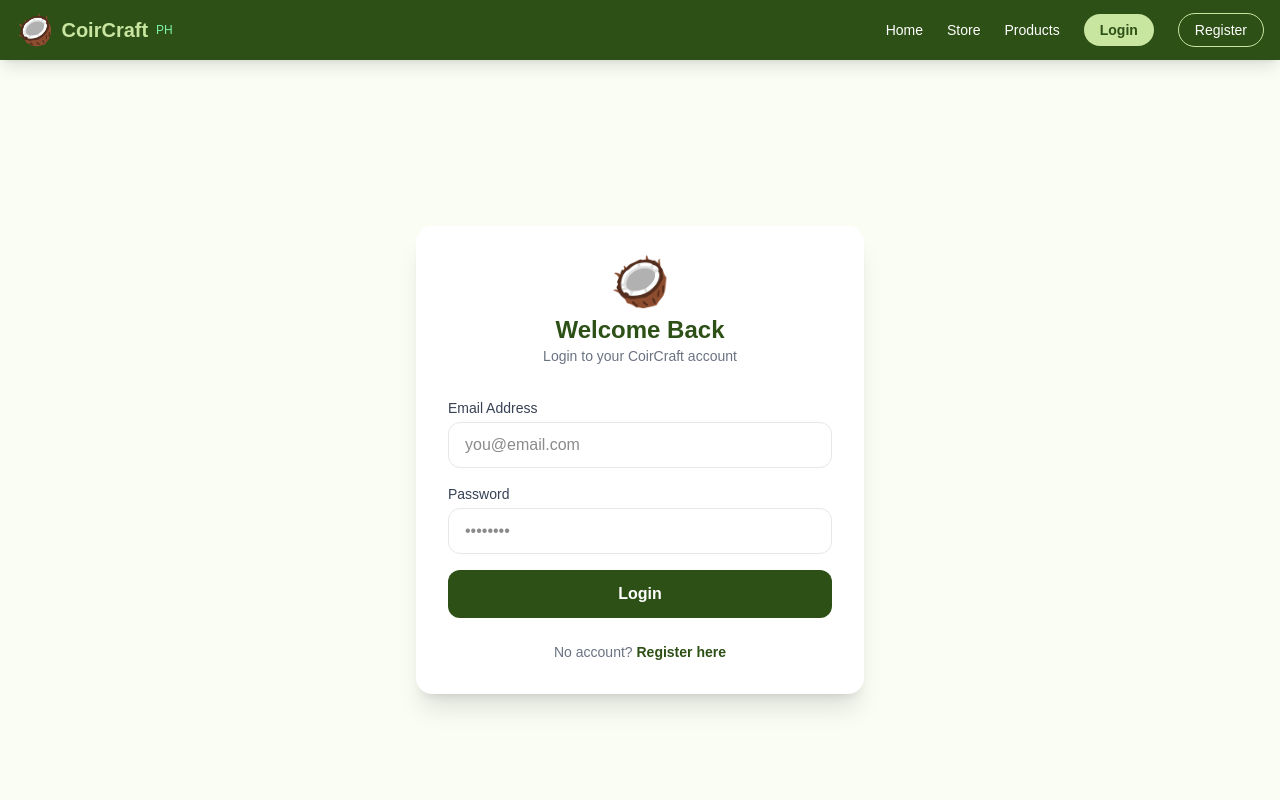
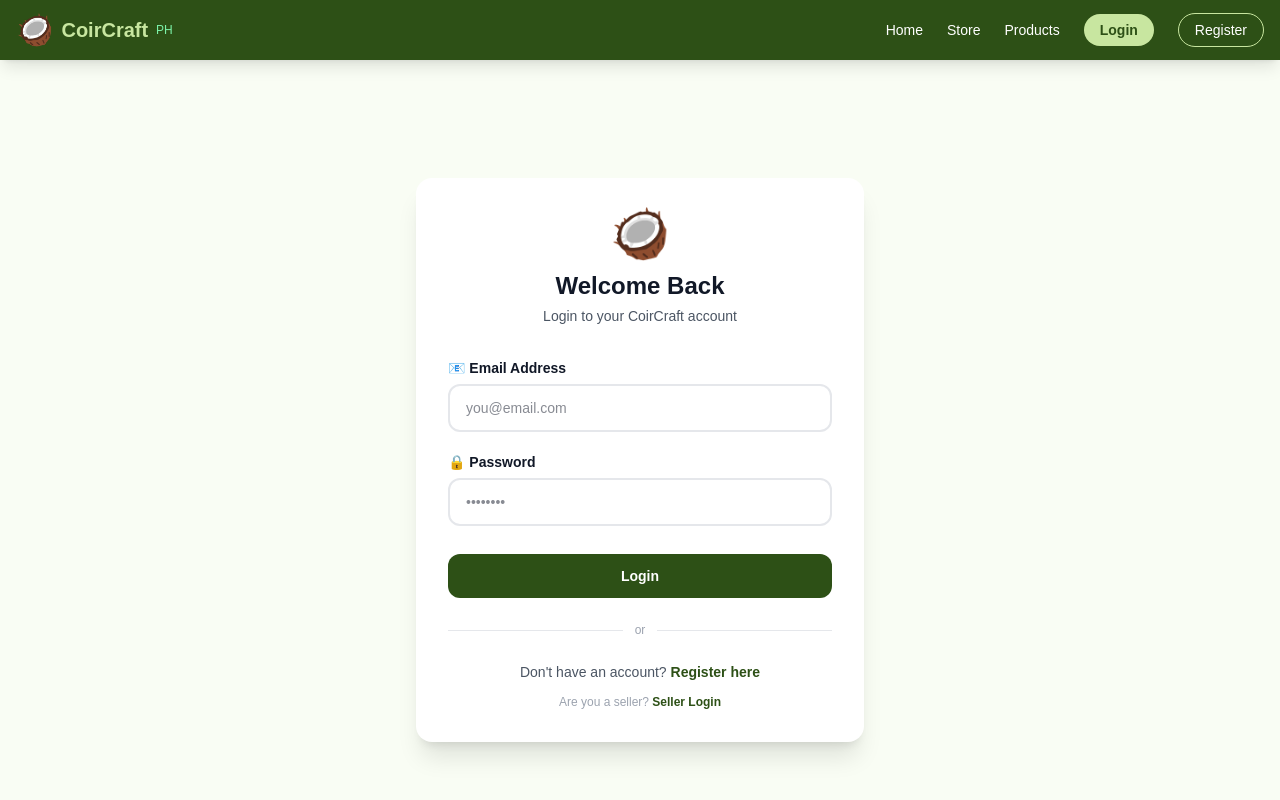
Before and after one commit to JJVR06/COCONUT-COIR, a Next.js app: page /login in a window 1280 px wide. Shown: the top 800 px of the page. Built offline with nearby package versions, Linux system fonts and the light colour scheme.

Commit message:
fix input and text color on login and register

```diff
--- a/src/app/login/page.js
+++ b/src/app/login/page.js
@@ -32,37 +32,145 @@ export default function LoginPage() {
   return (
     <>
       <Navbar />
-      <main className="min-h-screen bg-[#f9fdf4] flex items-center justify-center py-16 px-4">
-        <div className="bg-white rounded-2xl shadow-xl p-8 w-full max-w-md">
+      <main
+        className="min-h-screen flex items-center justify-center py-16 px-4"
+        style={{ backgroundColor: "#f9fdf4" }}
+      >
+        <div
+          className="rounded-2xl shadow-xl p-8 w-full max-w-md"
+          style={{ backgroundColor: "#ffffff" }}
+        >
+          {/* Header */}
           <div className="text-center mb-8">
-            <div className="text-5xl mb-2">🥥</div>
-            <h1 className="text-2xl font-bold text-[#2D5016]">Welcome Back</h1>
-            <p className="text-gray-500 text-sm">Login to your CoirCraft account</p>
+            <div className="text-5xl mb-3">🥥</div>
+            <h1
+              className="text-2xl font-bold"
+              style={{ color: "#111827" }}
+            >
+              Welcome Back
+            </h1>
+            <p className="text-sm mt-1" style={{ color: "#4b5563" }}>
+              Login to your CoirCraft account
+            </p>
           </div>
-          {error && <p className="bg-red-50 text-red-600 text-sm p-3 rounded-lg mb-4">{error}</p>}
-          <form onSubmit={handleSubmit} className="space-y-4">
+
+          {/* Error */}
+          {error && (
+            <div
+              className="text-sm p-3 rounded-xl mb-5 border"
+              style={{
+                backgroundColor: "#fef2f2",
+                borderColor: "#fca5a5",
+                color: "#991b1b",
+              }}
+            >
+              ⚠️ {error}
+            </div>
+          )}
+
+          <form onSubmit={handleSubmit} className="space-y-5">
+            {/* Email */}
             <div>
-              <label className="block text-sm font-medium text-gray-700 mb-1">Email Address</label>
-              <input type="email" required value={form.email}
+              <label
+                className="block text-sm font-semibold mb-1.5"
+                style={{ color: "#111827" }}
+              >
+                📧 Email Address
+              </label>
+              <input
+                type="email"
+                required
+                value={form.email}
                 onChange={(e) => setForm({ ...form, email: e.target.value })}
-                className="w-full border border-gray-200 rounded-xl px-4 py-2.5 focus:outline-none focus:ring-2 focus:ring-[#2D5016]"
-                placeholder="you@email.com" />
+                placeholder="you@email.com"
+                className="w-full rounded-xl px-4 py-3 text-sm focus:outline-none transition"
+                style={{
+                  color: "#111827",
+                  backgroundColor: "#ffffff",
+                  border: "2px solid #e5e7eb",
+                }}
+                onFocus={(e) =>
+                  (e.target.style.border = "2px solid #2D5016")
+                }
+                onBlur={(e) =>
+                  (e.target.style.border = "2px solid #e5e7eb")
+                }
+              />
             </div>
+
+            {/* Password */}
             <div>
-              <label className="block text-sm font-medium text-gray-700 mb-1">Password</label>
-              <input type="password" required value={form.password}
-                onChange={(e) => setForm({ ...form, password: e.target.value })}
-                className="w-full border border-gray-200 rounded-xl px-4 py-2.5 focus:outline-none focus:ring-2 focus:ring-[#2D5016]"
-                placeholder="••••••••" />
+              <label
+                className="block text-sm font-semibold mb-1.5"
+                style={{ color: "#111827" }}
+              >
+                🔒 Password
+              </label>
+              <input
+                type="password"
+                required
+                value={form.password}
+                onChange={(e) =>
+                  setForm({ ...form, password: e.target.value })
+                }
+                placeholder="••••••••"
+                className="w-full rounded-xl px-4 py-3 text-sm focus:outline-none transition"
+                style={{
+                  color: "#111827",
+                  backgroundColor: "#ffffff",
+                  border: "2px solid #e5e7eb",
+                }}
+                onFocus={(e) =>
+                  (e.target.style.border = "2px solid #2D5016")
+                }
+                onBlur={(e) =>
+                  (e.target.style.border = "2px solid #e5e7eb")
+                }
+              />
             </div>
-            <button type="submit" disabled={loading}
-              className="w-full bg-[#2D5016] text-white py-3 rounded-xl font-semibold hover:bg-[#1a3009] transition disabled:opacity-60">
+
+            {/* Submit */}
+            <button
+              type="submit"
+              disabled={loading}
+              className="w-full py-3 rounded-xl font-bold text-sm transition mt-2"
+              style={{
+                backgroundColor: loading ? "#6b7280" : "#2D5016",
+                color: "#ffffff",
+                cursor: loading ? "not-allowed" : "pointer",
+              }}
+            >
               {loading ? "Logging in..." : "Login"}
             </button>
           </form>
-          <p className="text-center text-sm text-gray-500 mt-6">
-            No account?{" "}
-            <Link href="/register" className="text-[#2D5016] font-semibold hover:underline">Register here</Link>
+
+          {/* Divider */}
+          <div className="flex items-center gap-3 my-6">
+            <div className="flex-1 h-px" style={{ backgroundColor: "#e5e7eb" }} />
+            <span className="text-xs" style={{ color: "#9ca3af" }}>or</span>
+            <div className="flex-1 h-px" style={{ backgroundColor: "#e5e7eb" }} />
+          </div>
+
+          <p className="text-center text-sm" style={{ color: "#4b5563" }}>
+            Don&apos;t have an account?{" "}
+            <Link
+              href="/register"
+              className="font-bold hover:underline"
+              style={{ color: "#2D5016" }}
+            >
+              Register here
+            </Link>
+          </p>
+
+          <p className="text-center text-xs mt-3" style={{ color: "#9ca3af" }}>
+            Are you a seller?{" "}
+            <Link
+              href="/seller/login"
+              className="font-semibold hover:underline"
+              style={{ color: "#2D5016" }}
+            >
+              Seller Login
+            </Link>
           </p>
         </div>
       </main>
--- a/src/app/register/page.js
+++ b/src/app/register/page.js
@@ -8,17 +8,28 @@ import Link from "next/link";
 export default function RegisterPage() {
   const router = useRouter();
   const [form, setForm] = useState({
-    name: "", email: "", password: "", confirmPassword: "",
-    address: "", mobile: ""
+    name: "",
+    email: "",
+    password: "",
+    confirmPassword: "",
+    address: "",
+    mobile: "",
   });
   const [error, setError] = useState("");
   const [success, setSuccess] = useState(false);
+  const [loading, setLoading] = useState(false);
 
   const handleSubmit = async (e) => {
     e.preventDefault();
     setError("");
-  if (form.password !== form.confirmPassword) { setError("Passwords do not match."); return; }
-  if (form.password.length < 6) { setError("Password must be at least 6 characters."); return; }
+    if (form.password !== form.confirmPassword) {
+      setError("Passwords do not match.");
+      return;
+    }
+    if (form.password.length < 6) {
+      setError("Password must be at least 6 characters.");
+      return;
+    }
     setLoading(true);
     const { confirmPassword, ...body } = form;
     const res = await fetch("/api/auth/register", {
@@ -34,54 +45,169 @@ export default function RegisterPage() {
   };
 
   const fields = [
-    { key: "name", label: "Complete Name", type: "text", placeholder: "Juan dela Cruz" },
-    { key: "email", label: "Email Address", type: "email", placeholder: "you@email.com" },
-    { key: "address", label: "Address", type: "text", placeholder: "123 Street, City, Province" },
-    { key: "mobile", label: "Mobile Number", type: "tel", placeholder: "09XX XXX XXXX" },
-    { key: "password", label: "Password", type: "password", placeholder: "••••••••" },
-    { key: "confirmPassword", label: "Confirm Password", type: "password", placeholder: "••••••••" },
+    {
+      key: "name",
+      label: "Complete Name",
+      type: "text",
+      placeholder: "Juan dela Cruz",
+      icon: "👤",
+    },
+    {
+      key: "email",
+      label: "Email Address",
+      type: "email",
+      placeholder: "you@email.com",
+      icon: "📧",
+    },
+    {
+      key: "address",
+      label: "Complete Address",
+      type: "text",
+      placeholder: "123 Street, City, Province",
+      icon: "📍",
+    },
+    {
+      key: "mobile",
+      label: "Mobile Number",
+      type: "tel",
+      placeholder: "09XX XXX XXXX",
+      icon: "📱",
+    },
+    {
+      key: "password",
+      label: "Password",
+      type: "password",
+      placeholder: "At least 6 characters",
+      icon: "🔒",
+    },
+    {
+      key: "confirmPassword",
+      label: "Confirm Password",
+      type: "password",
+      placeholder: "Re-enter your password",
+      icon: "🔒",
+    },
   ];
 
   return (
     <>
       <Navbar />
-      <main className="min-h-screen bg-[#f9fdf4] flex items-center justify-center py-16 px-4">
-        <div className="bg-white rounded-2xl shadow-xl p-8 w-full max-w-md">
+      <main
+        className="min-h-screen flex items-center justify-center py-16 px-4"
+        style={{ backgroundColor: "#f9fdf4" }}
+      >
+        <div
+          className="rounded-2xl shadow-xl p-8 w-full max-w-md"
+          style={{ backgroundColor: "#ffffff" }}
+        >
+          {/* Header */}
           <div className="text-center mb-8">
-            <div className="text-5xl mb-2">🥥</div>
-            <h1 className="text-2xl font-bold text-[#2D5016]">Create Account</h1>
-            <p className="text-gray-500 text-sm">Join the CoirCraft community</p>
+            <div className="text-5xl mb-3">🥥</div>
+            <h1
+              className="text-2xl font-bold"
+              style={{ color: "#111827" }}
+            >
+              Create Account
+            </h1>
+            <p
+              className="text-sm mt-1"
+              style={{ color: "#4b5563" }}
+            >
+              Join the CoirCraft community
+            </p>
           </div>
+
+          {/* Success */}
           {success && (
-            <p className="bg-green-50 text-green-700 text-sm p-3 rounded-lg mb-4 text-center">
+            <div
+              className="text-sm p-3 rounded-xl mb-5 text-center border"
+              style={{
+                backgroundColor: "#f0fdf4",
+                borderColor: "#86efac",
+                color: "#166534",
+              }}
+            >
               ✅ Account created! Redirecting to login...
-            </p>
+            </div>
           )}
-          {error && <p className="bg-red-50 text-red-600 text-sm p-3 rounded-lg mb-4">{error}</p>}
+
+          {/* Error */}
+          {error && (
+            <div
+              className="text-sm p-3 rounded-xl mb-5 border"
+              style={{
+                backgroundColor: "#fef2f2",
+                borderColor: "#fca5a5",
+                color: "#991b1b",
+              }}
+            >
+              ⚠️ {error}
+            </div>
+          )}
+
           <form onSubmit={handleSubmit} className="space-y-4">
-            {fields.map(({ key, label, type, placeholder }) => (
+            {fields.map(({ key, label, type, placeholder, icon }) => (
               <div key={key}>
-                <label className="block text-sm font-medium text-gray-700 mb-1">{label}</label>
+                <label
+                  className="block text-sm font-semibold mb-1.5"
+                  style={{ color: "#111827" }}
+                >
+                  {icon} {label}
+                </label>
                 <input
                   type={type}
                   required
                   value={form[key]}
-                  onChange={(e) => setForm({ ...form, [key]: e.target.value })}
-                  className="w-full border border-gray-200 rounded-xl px-4 py-2.5 focus:outline-none focus:ring-2 focus:ring-[#2D5016]"
+                  onChange={(e) =>
+                    setForm({ ...form, [key]: e.target.value })
+                  }
                   placeholder={placeholder}
+                  className="w-full rounded-xl px-4 py-3 text-sm focus:outline-none transition"
+                  style={{
+                    color: "#111827",
+                    backgroundColor: "#ffffff",
+                    border: "2px solid #e5e7eb",
+                  }}
+                  onFocus={(e) =>
+                    (e.target.style.border = "2px solid #2D5016")
+                  }
+                  onBlur={(e) =>
+                    (e.target.style.border = "2px solid #e5e7eb")
+                  }
                 />
               </div>
             ))}
+
             <button
               type="submit"
-              className="w-full bg-[#2D5016] text-white py-3 rounded-xl font-semibold hover:bg-[#1a3009] transition"
+              disabled={loading || success}
+              className="w-full py-3 rounded-xl font-bold text-sm transition mt-2"
+              style={{
+                backgroundColor: loading || success ? "#6b7280" : "#2D5016",
+                color: "#ffffff",
+                cursor: loading || success ? "not-allowed" : "pointer",
+              }}
             >
-              Create Account
+              {loading ? "Creating Account..." : "Create Account"}
             </button>
           </form>
-          <p className="text-center text-sm text-gray-500 mt-6">
+
+          {/* Divider */}
+          <div className="flex items-center gap-3 my-6">
+            <div className="flex-1 h-px" style={{ backgroundColor: "#e5e7eb" }} />
+            <span className="text-xs" style={{ color: "#9ca3af" }}>or</span>
+            <div className="flex-1 h-px" style={{ backgroundColor: "#e5e7eb" }} />
+          </div>
+
+          <p className="text-center text-sm" style={{ color: "#4b5563" }}>
             Already have an account?{" "}
-            <Link href="/login" className="text-[#2D5016] font-semibold hover:underline">Login</Link>
+            <Link
+              href="/login"
+              className="font-bold hover:underline"
+              style={{ color: "#2D5016" }}
+            >
+              Login here
+            </Link>
           </p>
         </div>
       </main>
```
Lines whose indentation alone changed are shown as unchanged.
